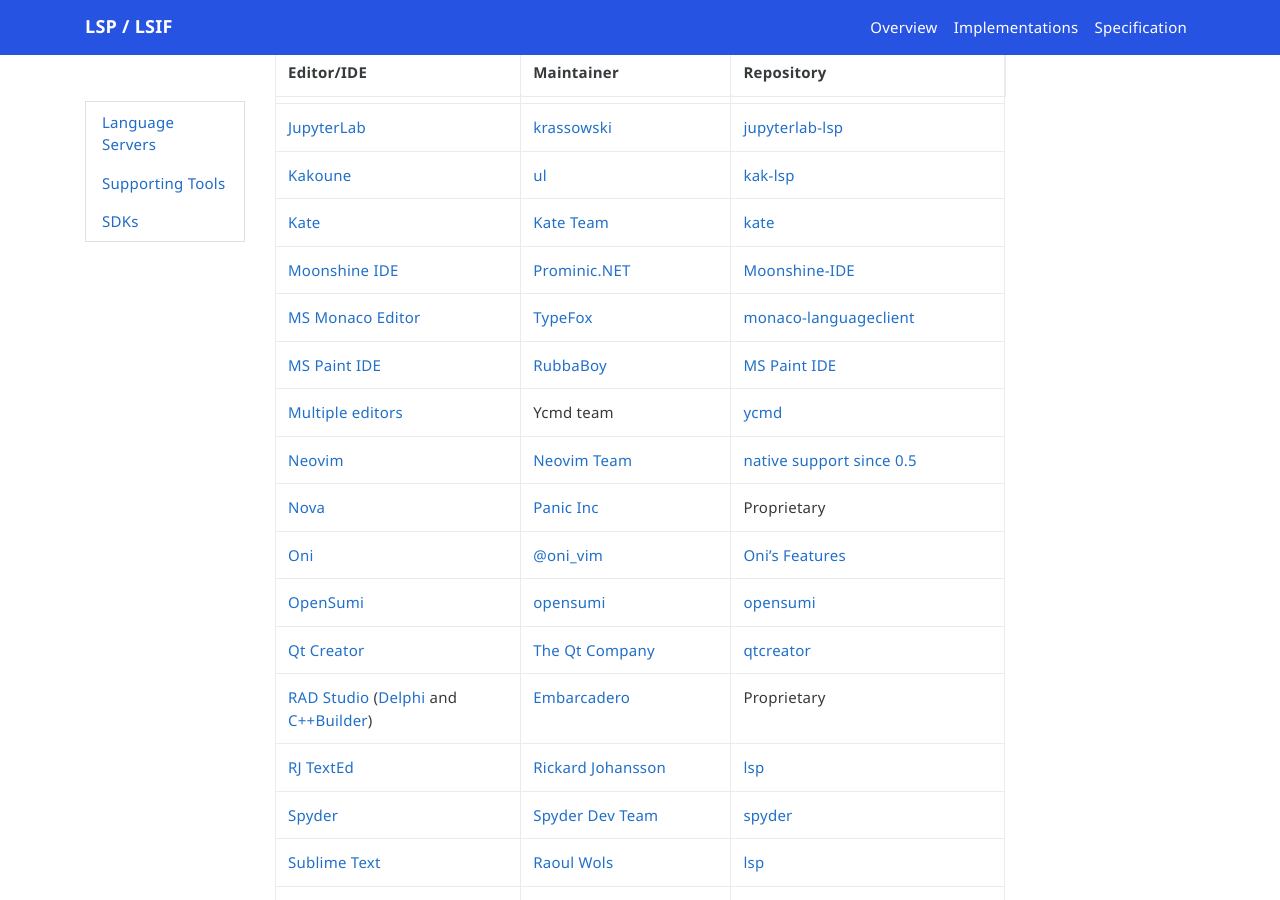
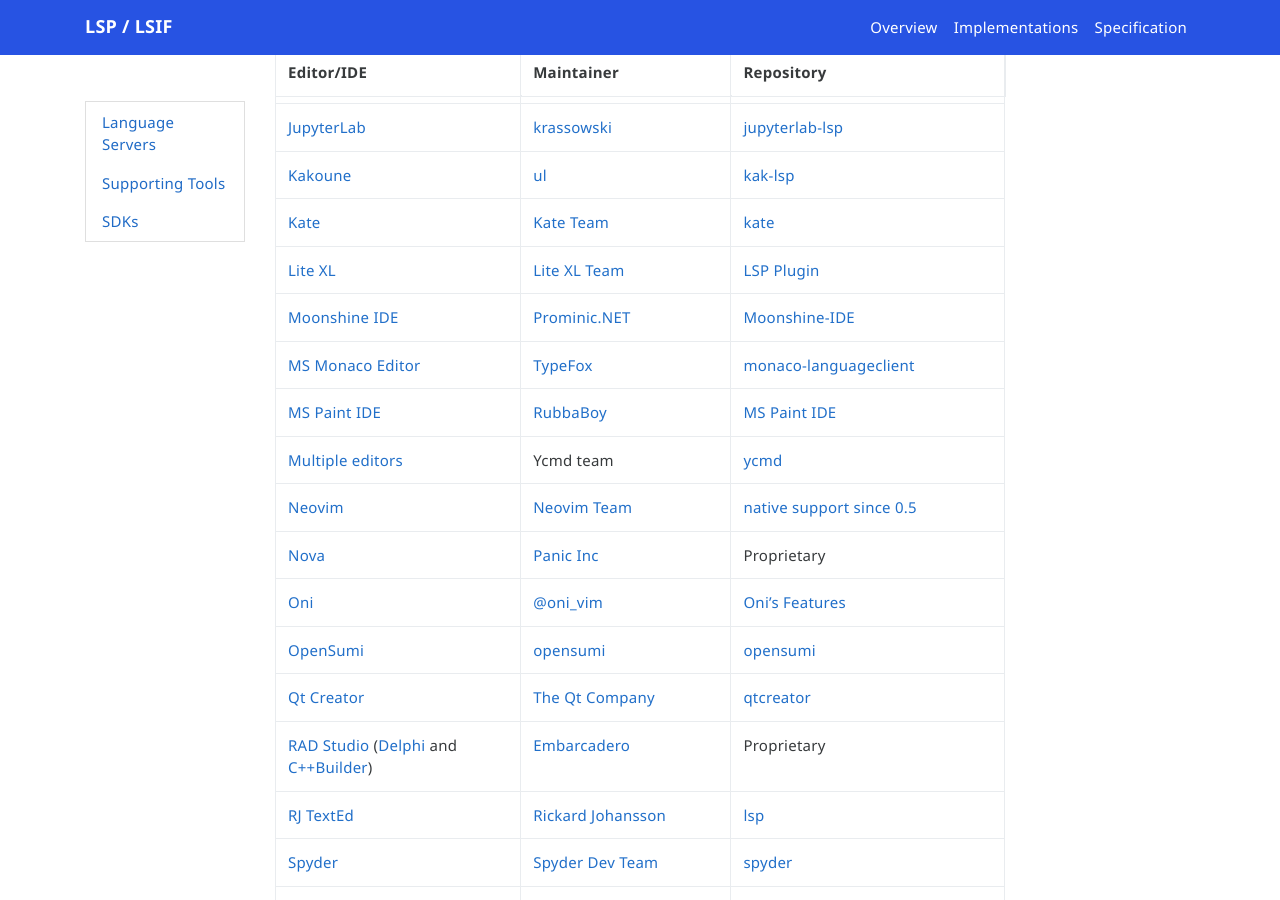
Before and after one commit to microsoft/language-server-protocol, a Jekyll site: the page built from _implementors/tools.md, in a window 1280 px wide and 900 px high, scrolled down 1040 px. Built offline with Jekyll 4.4.1, drawn with Linux system fonts in a browser that asks for light colours; nearby versions of some CDN libraries; comment, search, counter and statistics services are not loaded.

Commit message:
Add LSP Plugin for Lite XL (#1643)

```diff
--- a/_implementors/tools.md
+++ b/_implementors/tools.md
@@ -30,6 +30,7 @@
 | [JupyterLab](https://github.com/jupyterlab/jupyterlab) | [krassowski](https://github.com/krassowski) | [jupyterlab-lsp](https://github.com/jupyter-lsp/jupyterlab-lsp) |
 | [Kakoune](http://kakoune.org/) | [ul](https://github.com/ul) | [kak-lsp](https://github.com/ul/kak-lsp) |
 | [Kate](https://kate-editor.org) | [Kate Team](https://kate-editor.org) | [kate](https://invent.kde.org/kde/kate) |
+| [Lite XL](https://lite-xl.com) | [Lite XL Team](https://lite-xl.com) | [LSP Plugin](https://github.com/lite-xl/lite-xl-lsp) |
 | [Moonshine IDE](https://moonshine-ide.com) | [Prominic.NET](https://github.com/prominic) | [Moonshine-IDE](https://github.com/prominic/Moonshine-IDE) |
 | [MS Monaco Editor](https://github.com/Microsoft/monaco-editor) | [TypeFox](https://github.com/TypeFox) | [monaco-languageclient](https://www.npmjs.com/package/monaco-languageclient) |
 | [MS Paint IDE](https://ms-paint-i.de/) | [RubbaBoy](https://github.com/RubbaBoy) | [MS Paint IDE](https://github.com/MSPaintIDE/MSPaintIDE) |
```
